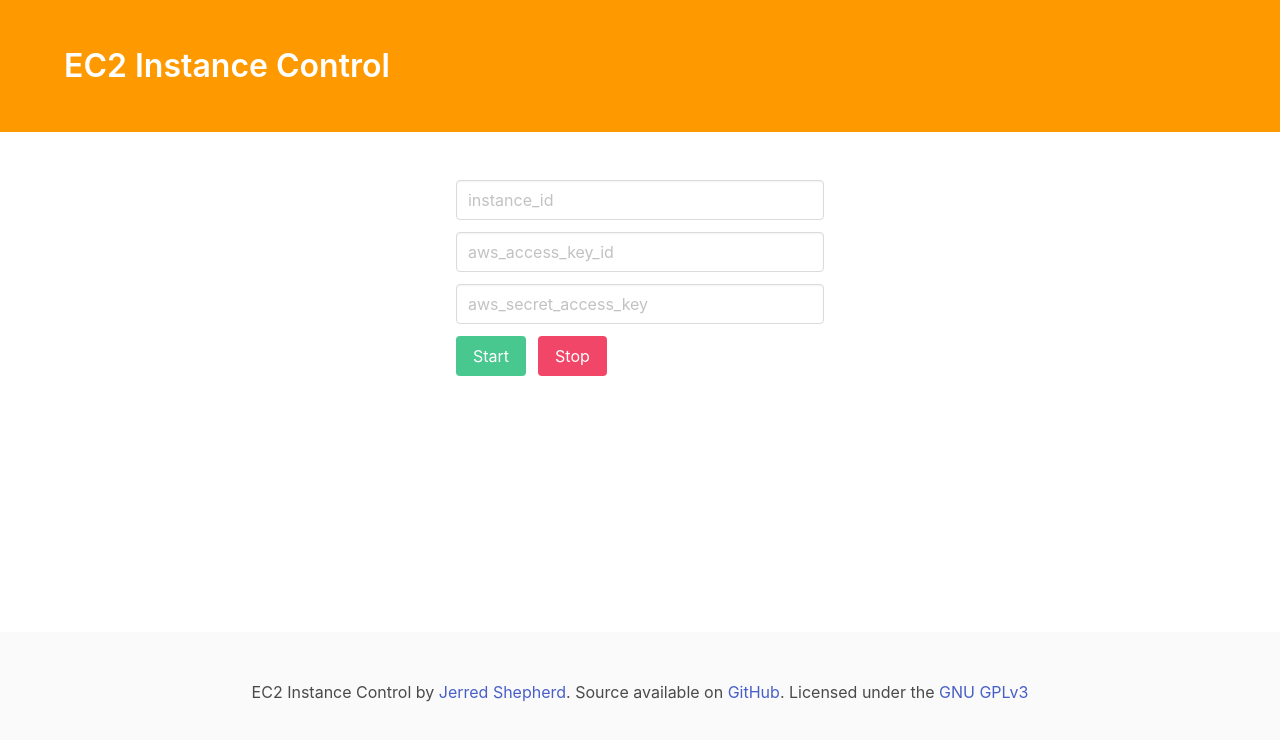
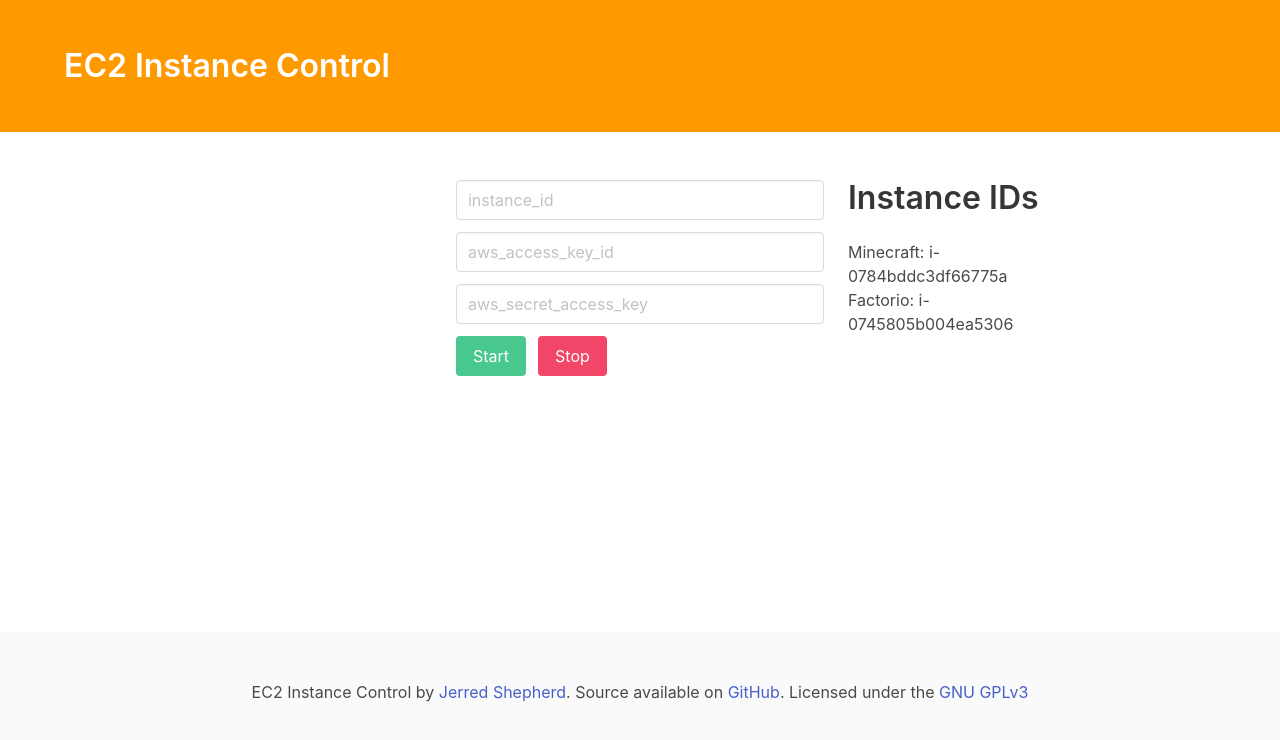
Before and after one commit to shepherdjerred/ec2-instance-restart-frontend, a React (Create React App) app: page / in a window 1280 px wide. Shown: the top 740 px of the page. Built offline with nearby package versions, Linux system fonts and the light colour scheme.

Commit message:
Add instance ID reference

```diff
--- a/src/Home.tsx
+++ b/src/Home.tsx
@@ -205,6 +205,13 @@ export default class Home extends React.Component<unknown, HomeState> {
                   />
                 </Buttons>
               </div>
+              <div className="column is-one-fifth">
+                <h2 className="title">Instance IDs</h2>
+                <ul>
+                  <li>Minecraft: i-0784bddc3df66775a</li>
+                  <li>Factorio: i-0745805b004ea5306</li>
+                </ul>
+              </div>
             </div>
           </div>
         </section>
```
